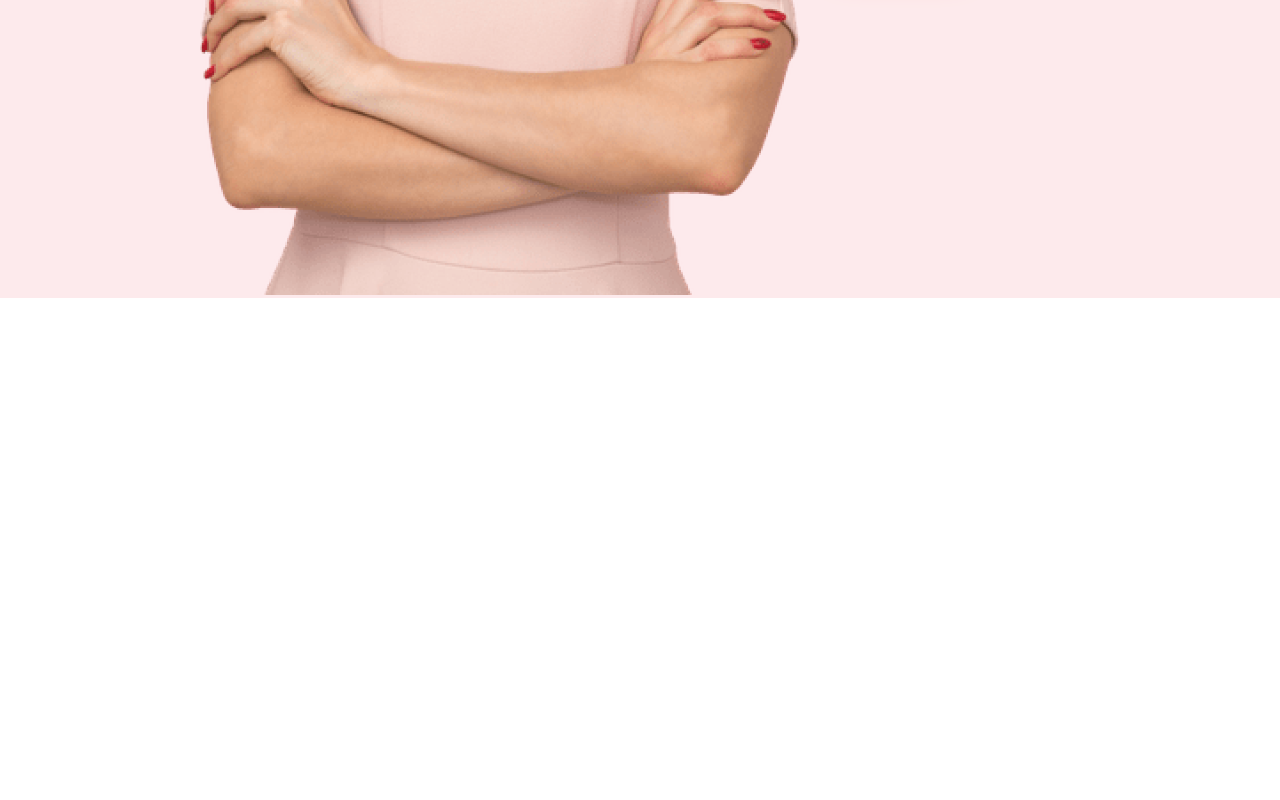
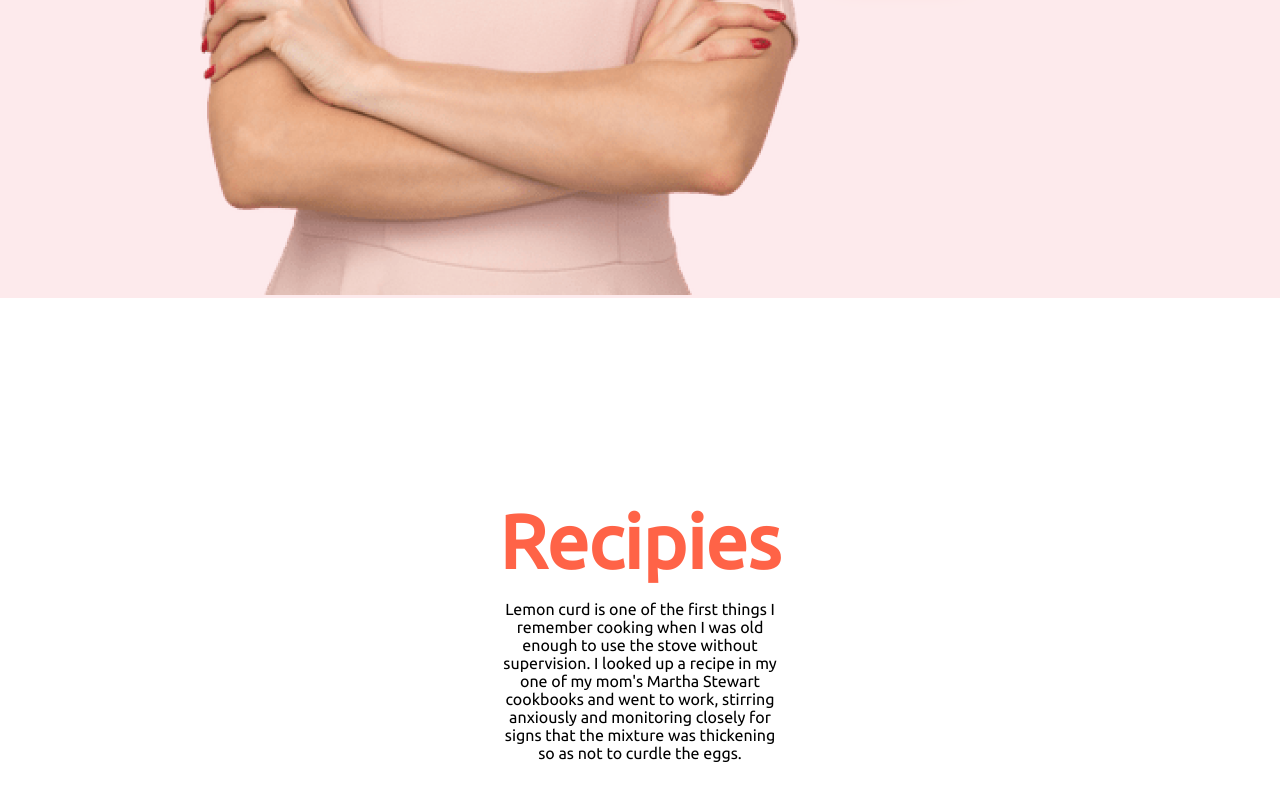
Before and after one commit to shohan-pherones/food-webpage, a plain HTML site: page index.html in a window 1280 px wide. Shown: the part 1938-2738 px from the top of the page. Before the commit the page ends 2436 px from the top, so only its background shows below. Drawn offline with Linux system fonts and the light colour scheme.

Commit message:
section three done

```diff
--- a/index.html
+++ b/index.html
@@ -41,5 +41,13 @@
         </div>
 
     </section>
+
+    <section>
+        <div class="recipies">
+            <h1>Recipies</h1>
+            <p class="pera2">Lemon curd is one of the first things I remember cooking when I was old enough to use the stove without supervision. I looked up a recipe in my one of my mom's Martha Stewart cookbooks and went to work, stirring anxiously and monitoring closely for signs that the mixture was thickening so as not to curdle the eggs.</p>
+
+        </div>
+    </section>
 </body>
 </html>
--- a/style.css
+++ b/style.css
@@ -42,3 +42,14 @@ h1{
     background-image: url(./images/bg-one.jpg);
     background-repeat: no-repeat;
 }
+.recipies{
+    color: tomato;
+    text-align: center;
+}
+.pera2{
+    padding-left: 500px;
+    padding-right: 500px;
+    text-align: center;
+    margin-bottom: 200px;
+    color: black;
+}
```
